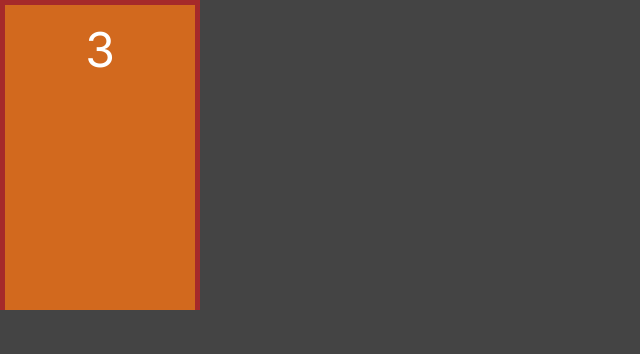
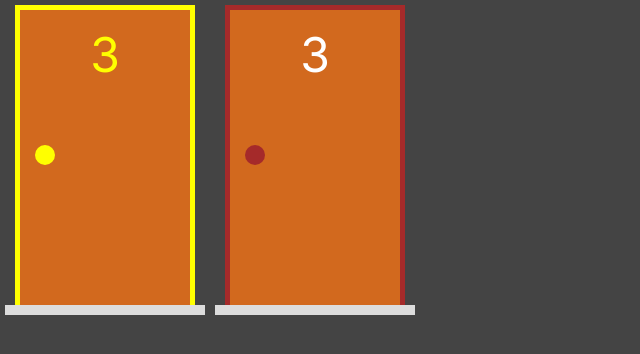
Before and after one commit to genariocoliveira/portas, a Next.js app: page / in a window 1280 px wide. Shown: the top 354 px of the page, without its empty margins (0-640 px from the left). Built offline with nearby package versions, Linux system fonts and the light colour scheme.

Commit message:
Estilizando as classes e os atributos Portas

```diff
--- a/components/Porta.jsx
+++ b/components/Porta.jsx
@@ -1,15 +1,19 @@
 import React from 'react'
 import styles from "../styles/Porta.module.css"
-export default function Porta() {
+export default function Porta(props) {
+    const selecionada = props.selecionada ? styles.selecionada : ''
+
     return (
         <div className={styles.area}>
-            <div className={styles.estrutura}>
+            <div className={`${styles.estrutura} ${selecionada}`}>
                 <div className={styles.porta}>
                     <div className={styles.numero}>
                         3
                     </div>
+                    <div className={styles.macaneta}></div>
                 </div>
             </div>
+            <div className={styles.chao}></div>
         </div>
     )
 }
--- a/pages/index.jsx
+++ b/pages/index.jsx
@@ -5,7 +5,8 @@ const inter = Inter({ subsets: ['latin'] })
 
 export default function Home() {
   return (
-    <div className={inter.className}>
+    <div className={inter.className} style={{display: 'flex'}}>
+      <Porta selecionada/>
       <Porta />
     </div>
   )
--- a/styles/Porta.module.css
+++ b/styles/Porta.module.css
@@ -1,7 +1,11 @@
 .area {
+  position: relative;
   display: flex;
+  flex-direction: column;
+  align-items: center;
   width: var(--area-porta-largura);
   height: var(--area-porta-altura);
+  margin: 5px;
 }
 
 .estrutura {
@@ -10,6 +14,7 @@
   border-left: 5px solid brown;
   border-top: 5px solid brown;
   border-right: 5px solid brown;
+  width: 90%;
 }
 
 .porta {
@@ -24,3 +29,32 @@
 .numero {
   font-size: 3rem;
 }
+
+.macaneta{
+  position: absolute;
+  align-self: flex-start;
+  top: calc(0.45 * var(--area-porta-altura));
+  height: 20px;
+  width: 20px;
+  border-radius: 10px;
+  background-color: brown;
+}
+
+.chao{
+  height: 10px;
+  width: 100%;
+  background-color: #ddd;
+}
+
+.selecionada{
+  border-left: 5px solid yellow;
+  border-top: 5px solid yellow;
+  border-right: 5px solid yellow;
+}
+
+.selecionada .numero{
+  color: yellow;
+}
+.selecionada .macaneta{
+  background-color: yellow;
+}
```
Also changed, not shown: model/porta.js (added, +41 -0 lines).
